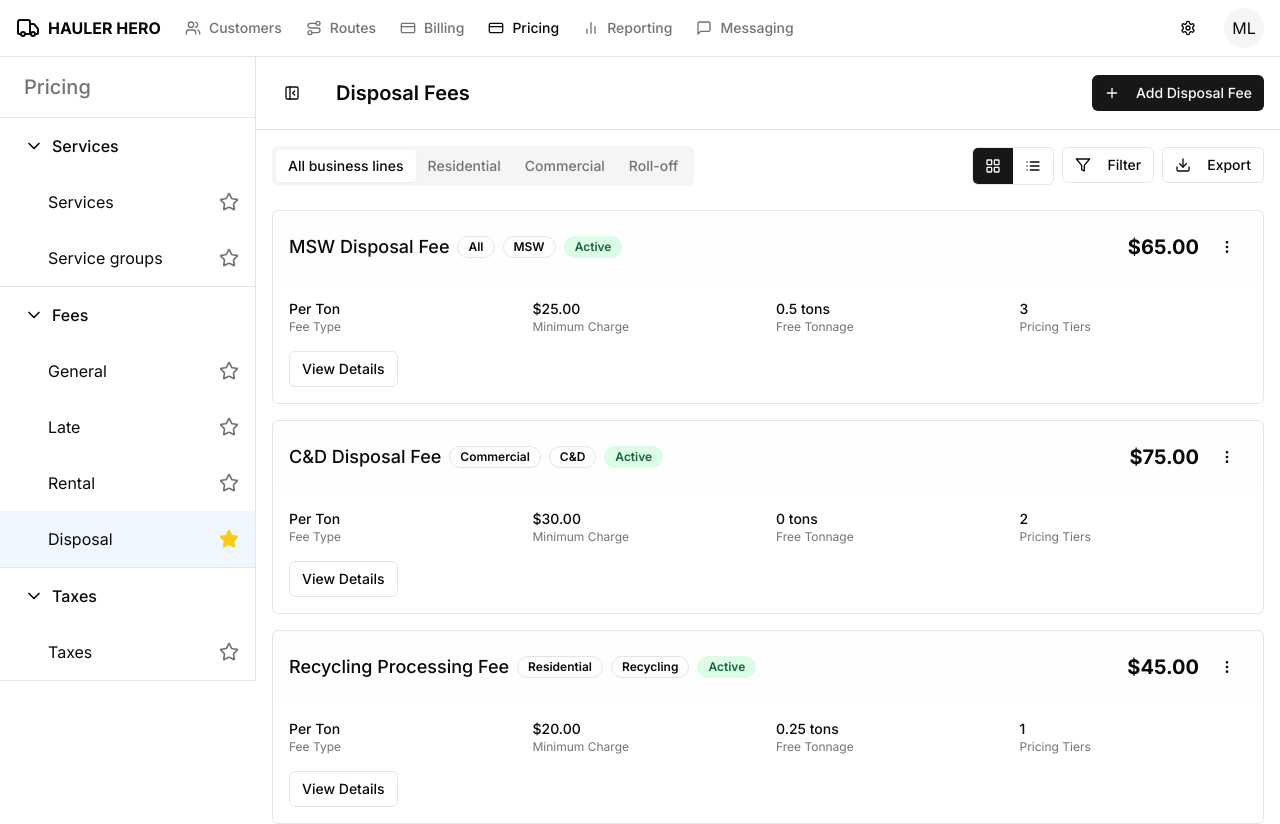
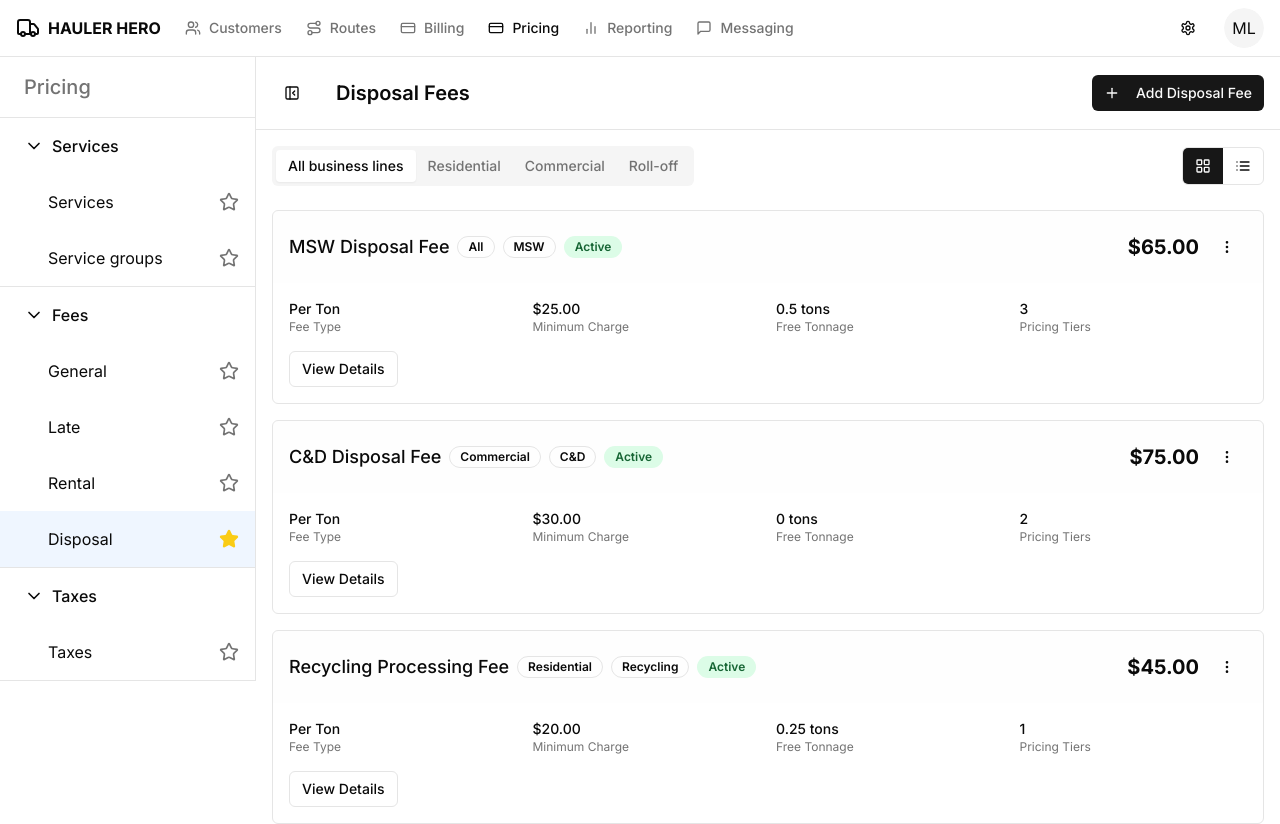
Before and after one commit to magg1elerman/disposal-fees, a Next.js app: page /pricing in a window 1280 px wide. Shown: the top 824 px of the page. Built offline with nearby package versions, Linux system fonts and the light colour scheme.

Commit message:
remove Filter and Export buttons from disposal-fees.tsx
Co-authored-by: null <205655077+magg1elerman@users.noreply.github.com>

```diff
--- a/components/pricing/disposal-fees.tsx
+++ b/components/pricing/disposal-fees.tsx
@@ -3,19 +3,7 @@
 import { useState, useEffect, useRef } from "react"
 import { Button } from "@/components/ui/button"
 import { Tabs, TabsList, TabsTrigger } from "@/components/ui/tabs"
-import {
-  MoreVertical,
-  Plus,
-  Filter,
-  Download,
-  Edit,
-  Trash2,
-  Copy,
-  Link,
-  ChevronDown,
-  LayoutGrid,
-  List,
-} from "lucide-react"
+import { MoreVertical, Plus, Edit, Trash2, Copy, Link, ChevronDown, LayoutGrid, List } from "lucide-react"
 import { Badge } from "@/components/ui/badge"
 import { Input } from "@/components/ui/input"
 import { Select, SelectContent, SelectItem, SelectTrigger, SelectValue } from "@/components/ui/select"
@@ -422,14 +410,6 @@ export function DisposalFees() {
               <List className="h-4 w-4" />
             </Button>
           </div>
-          <Button variant="outline" size="sm">
-            <Filter className="h-4 w-4 mr-2" />
-            Filter
-          </Button>
-          <Button variant="outline" size="sm">
-            <Download className="h-4 w-4 mr-2" />
-            Export
-          </Button>
         </div>
       </div>
 
```
